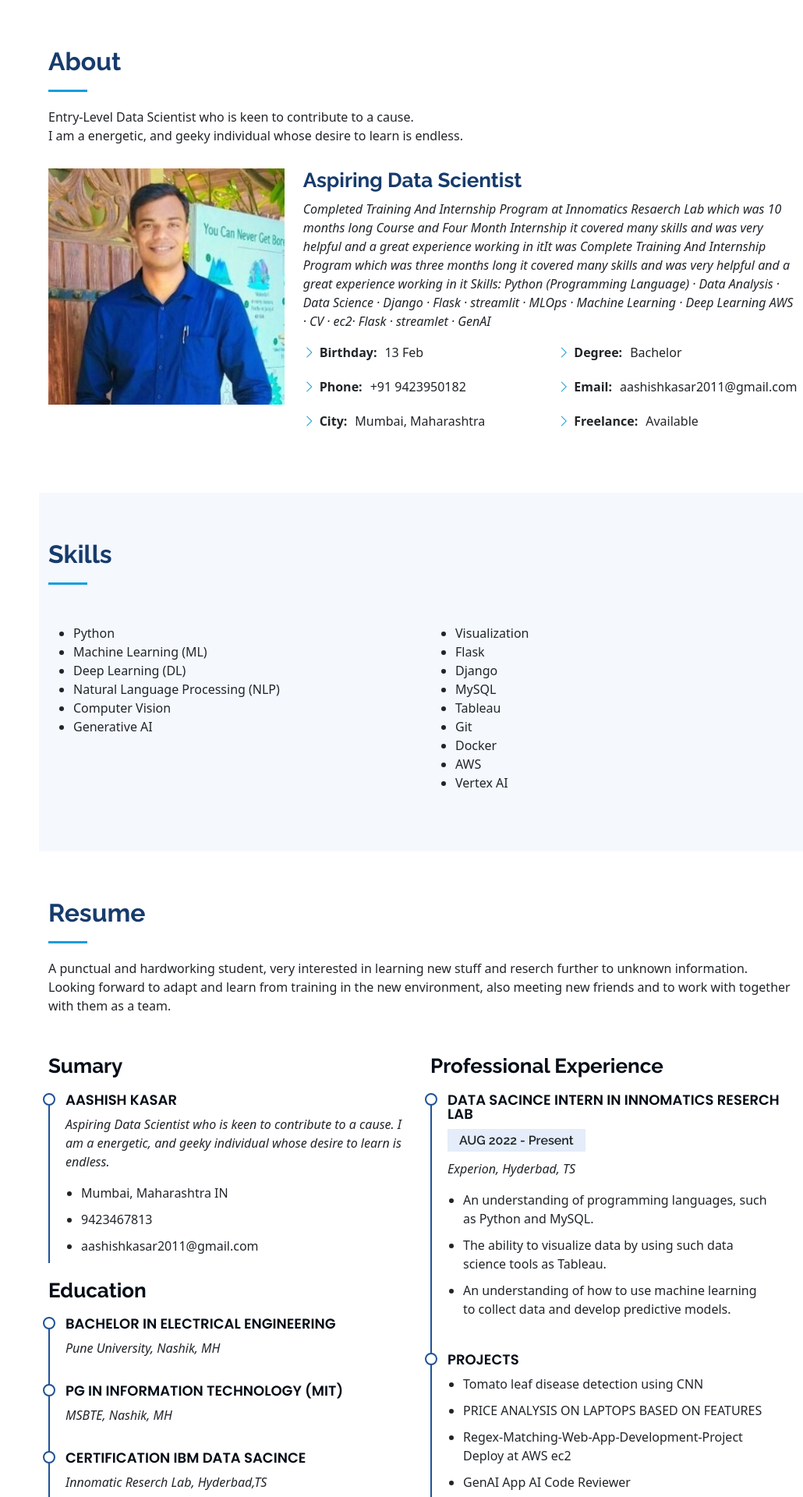
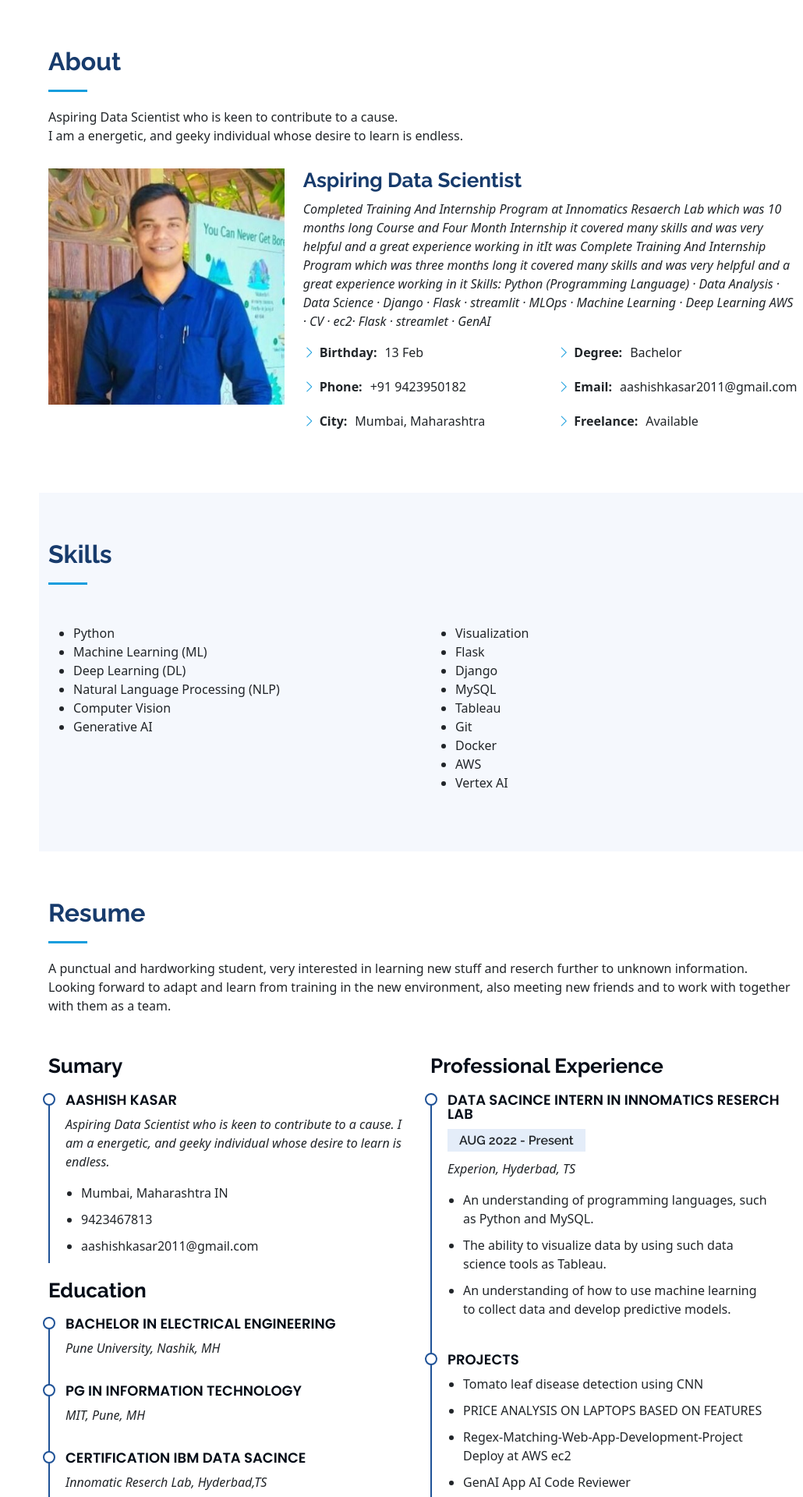
Before and after one commit to aashishkasar/My-Portfolio, a React (Create React App) app: page / in a window 1280 px wide. Shown: the part 800-2720 px from the top of the page at 78% size, without its empty margins (250-1280 px from the left). Built offline with nearby package versions, Linux system fonts and the light colour scheme.

Commit message:
Update App.js

```diff
--- a/src/App.js
+++ b/src/App.js
@@ -143,7 +143,7 @@ function App() {
 
           <div className="section-title">
             <h2>About</h2>
-            <p>Entry-Level Data Scientist who is keen to contribute to a cause.
+            <p>Aspiring Data Scientist who is keen to contribute to a cause.
               <br />I am a energetic, and geeky individual whose desire to learn is endless. </p>
           </div>
 
@@ -262,9 +262,9 @@ Skills: Python (Programming Language) · Data Analysis · Data Science · Django
               <p></p>
             </div>
             <div className="resume-item">
-              <h4>PG in Information Technology (MIT)</h4>
-              {/* <!-- <h5>2017 - 2022</h5> --> */}
-              <p><em>MSBTE, Nashik, MH</em></p>
+              <h4>PG in Information Technology</h4>
+              {/* <!-- <h5>2021 - 2023</h5> --> */}
+              <p><em>MIT, Pune, MH</em></p>
               <p></p>
             </div>
             <div className="resume-item">
```
